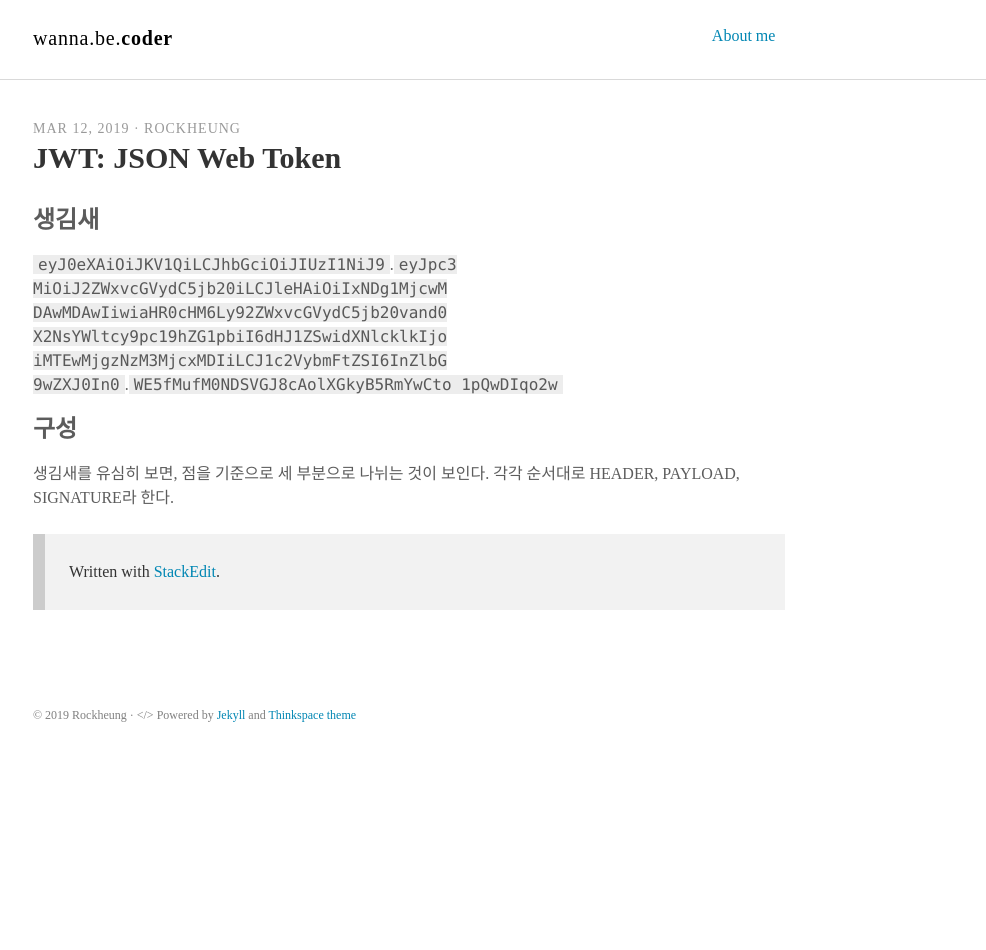
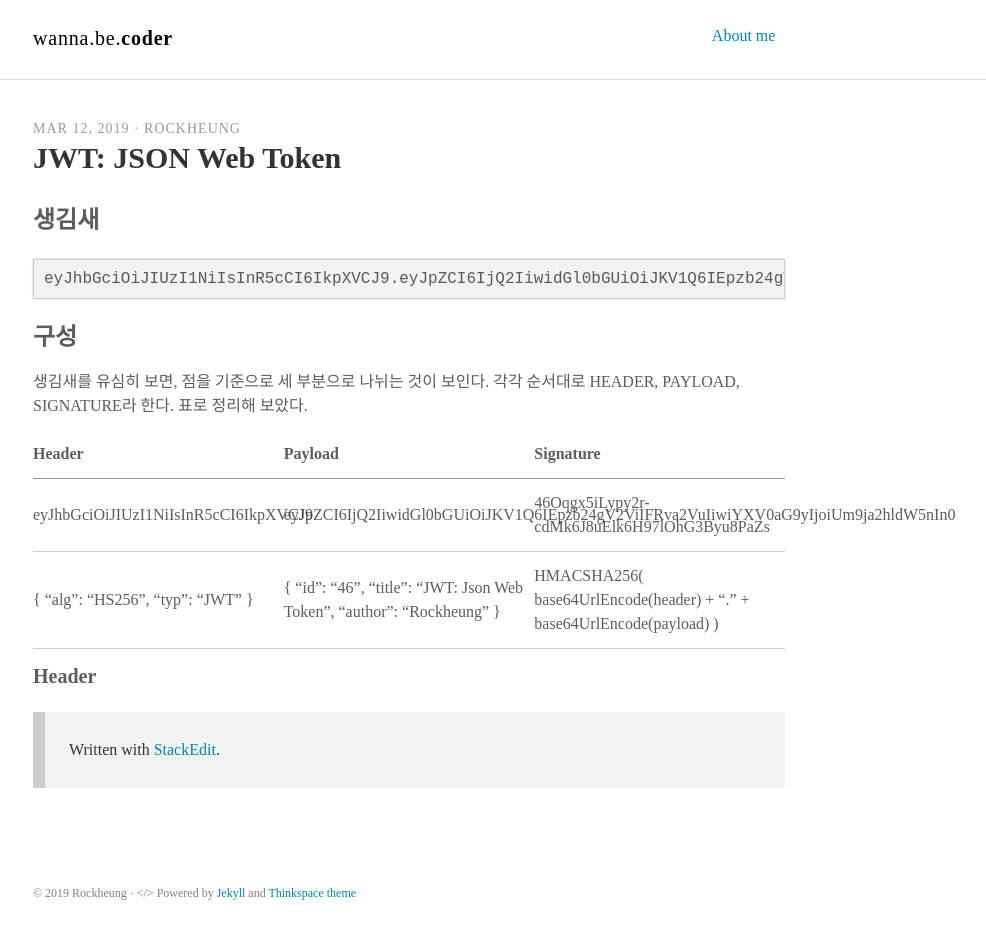
Before and after one commit to Rockheung/rockheung.github.io, a Jekyll site: the page built from _posts/2019-03-12-JWT-JSON-Web-token.md, in a window 1280 px wide. Shown: the whole page, without its empty margins (231-1217 px from the left). Built offline with Jekyll 4.4.1, drawn with Linux system fonts in a browser that asks for light colours; a style sheet for code colours, icons or effects is not loaded; before the commit the page ends 900 px from its top, so only the background shows below that.

Commit message:
_posts/2019-03-12-JWT-JSON-Web-token.md updated from https://stackedit.io/

````diff
--- a/_posts/2019-03-12-JWT-JSON-Web-token.md
+++ b/_posts/2019-03-12-JWT-JSON-Web-token.md
@@ -8,19 +8,24 @@ categories: Study
 ---
 ###  생김새
 
-
-`eyJ0eXAiOiJKV1QiLCJhbGciOiJIUzI1NiJ9`.`eyJpc3
-MiOiJ2ZWxvcGVydC5jb20iLCJleHAiOiIxNDg1MjcwM
-DAwMDAwIiwiaHR0cHM6Ly92ZWxvcGVydC5jb20vand0
-X2NsYWltcy9pc19hZG1pbiI6dHJ1ZSwidXNlcklkIjo
-iMTEwMjgzNzM3MjcxMDIiLCJ1c2VybmFtZSI6InZlbG
-9wZXJ0In0`.`WE5fMufM0NDSVGJ8cAolXGkyB5RmYwCto
-1pQwDIqo2w`
+```shell
+eyJhbGciOiJIUzI1NiIsInR5cCI6IkpXVCJ9.eyJpZCI6IjQ2IiwidGl0bGUiOiJKV1Q6IEpzb24gV2ViIFRva2VuIiwiYXV0aG9yIjoiUm9ja2hldW5nIn0.46Oqgx5iLypy2r-cdMk6J8uElk6H97lOhG3Byu8PaZs
+```
 
 
 ### 구성
 
-생김새를 유심히 보면, 점을 기준으로 세 부분으로 나뉘는 것이 보인다. 각각 순서대로 HEADER, PAYLOAD, SIGNATURE라 한다.
+생김새를 유심히 보면, 점을 기준으로 세 부분으로 나뉘는 것이 보인다. 각각 순서대로 HEADER, PAYLOAD, SIGNATURE라 한다. 표로 정리해 보았다.
+
+|Header|Payload|Signature|
+|----|----|----|
+|eyJhbGciOiJIUzI1NiIsInR5cCI6IkpXVCJ9|eyJpZCI6IjQ2IiwidGl0bGUiOiJKV1Q6IEpzb24gV2ViIFRva2VuIiwiYXV0aG9yIjoiUm9ja2hldW5nIn0|46Oqgx5iLypy2r-cdMk6J8uElk6H97lOhG3Byu8PaZs|
+|{ "alg": "HS256", "typ": "JWT" }|{ "id": "46", "title": "JWT: Json Web Token",  "author": "Rockheung" }|HMACSHA256( base64UrlEncode(header) + "." +  base64UrlEncode(payload) )|
+
+
+#### Header
+
+
 
 
 > Written with [StackEdit](https://stackedit.io/).
````
